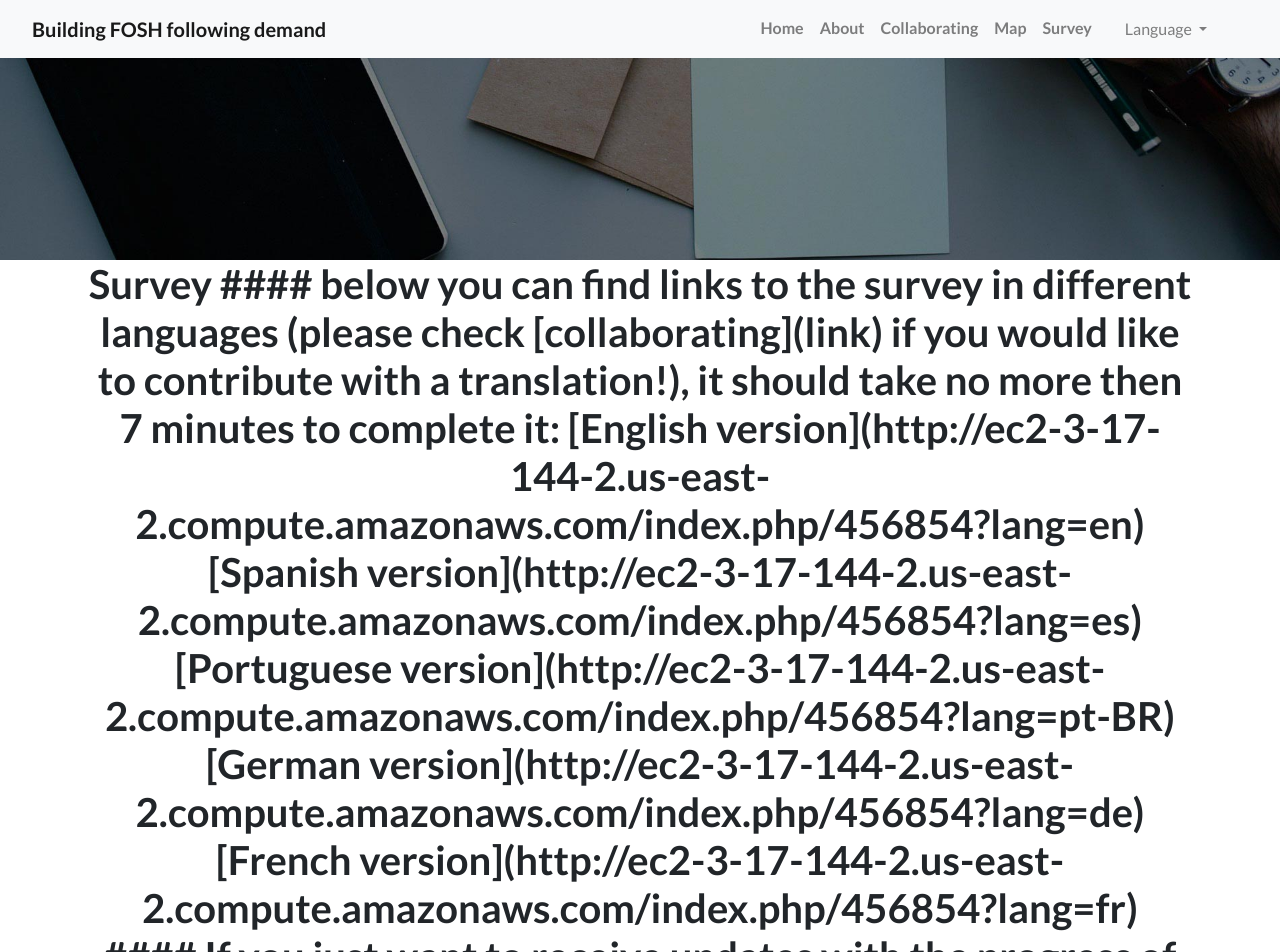
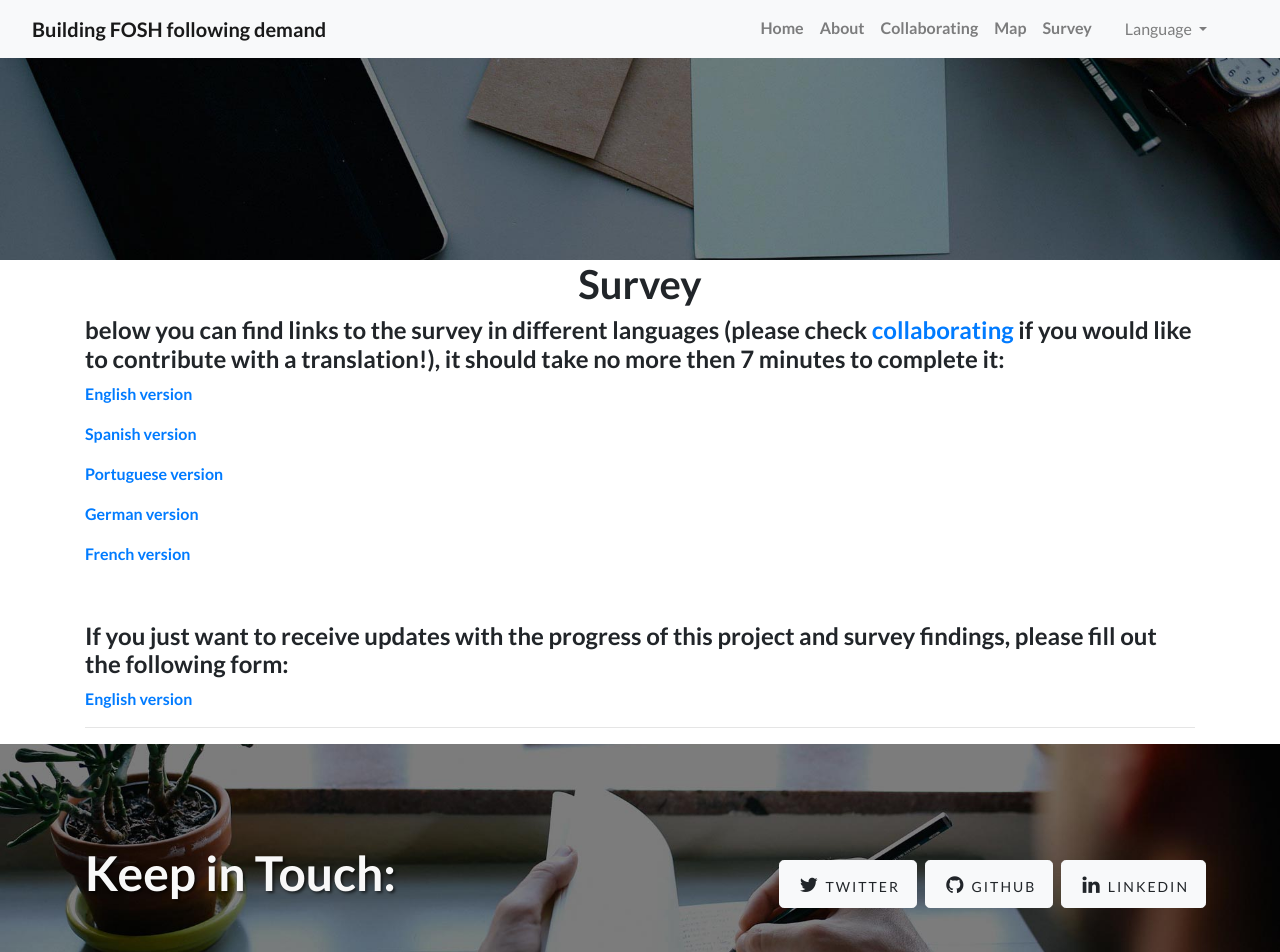
Before and after one commit to FOSH-following-demand/FOSH-following-demand.github.io, a Jekyll site: the page built from pages/en/survey.md, in a window 1280 px wide and 1400 px high, scrolled down 374 px. Shown: the top 952 px of the window. Built offline with Jekyll 4.4.1, drawn with Linux system fonts in a browser that asks for light colours; some of the changed text lies outside the part shown.

Commit message:
fix collaborating and survey pages

```diff
--- a/pages/en/survey.md
+++ b/pages/en/survey.md
@@ -6,7 +6,11 @@ lang: en
 ref: survey
 ---
 
-<center> <h1> Survey
+<center>
+  <h1> Survey </h1>
+</center>
+
+
 #### below you can find links to the survey in different languages (please check [collaborating](link) if you would like to contribute with a translation!), it should take no more then 7 minutes to complete it:
 
 
```
Also changed, not shown: pages/en/collaborating.md (+1 -1 lines).
